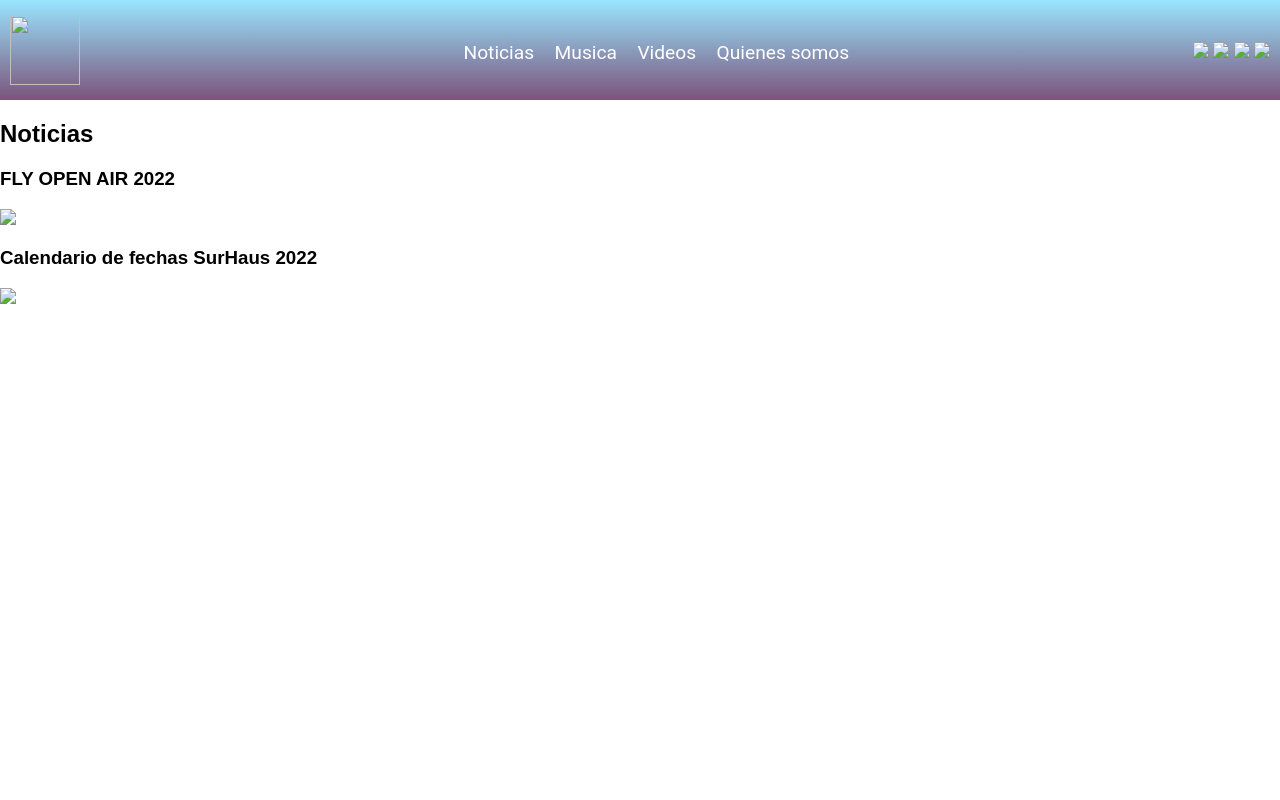
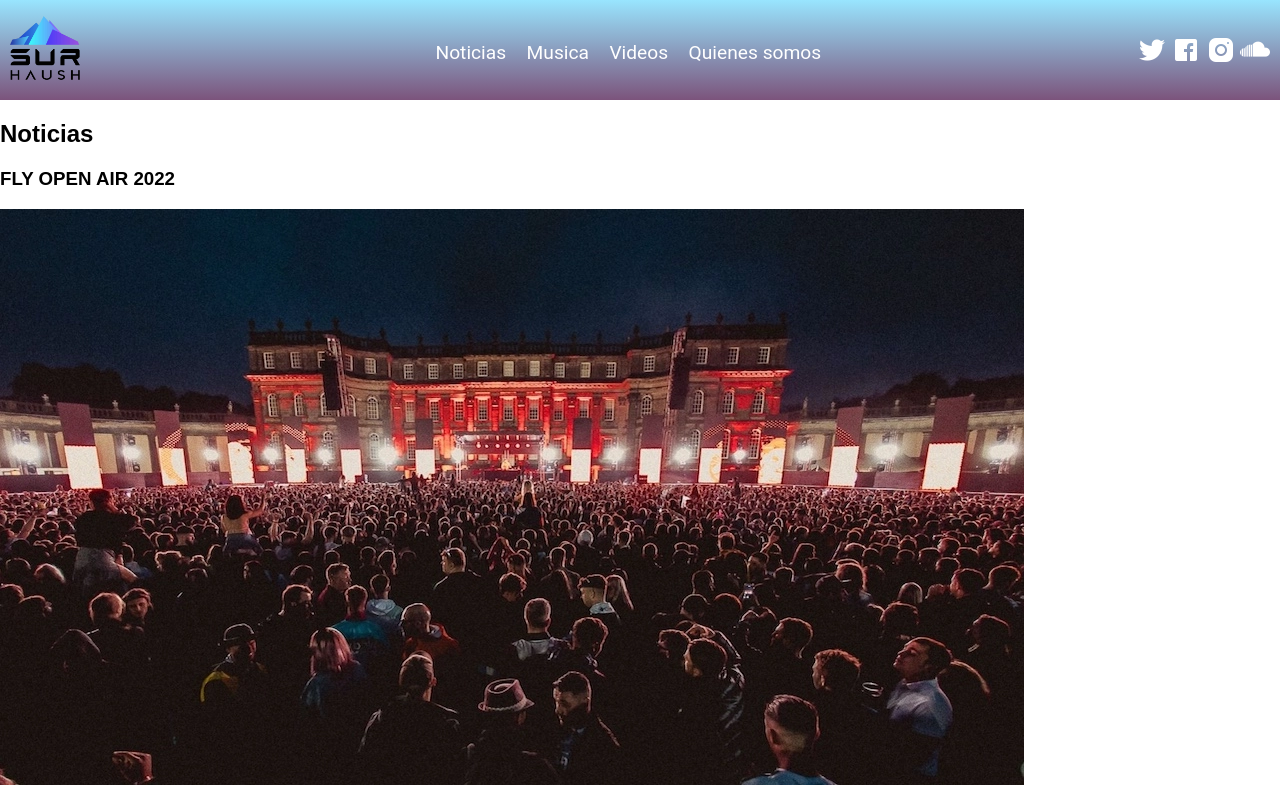
Before and after one commit to felaqt/trabajo4_MatiasAlb, a plain HTML site: page views/noticias.html in a window 1280 px wide. Shown: the top 800 px of the page. Drawn offline with Linux system fonts and the light colour scheme.

Commit message:
correccion html de noticias

```diff
--- a/views/noticias.html
+++ b/views/noticias.html
@@ -11,7 +11,7 @@
 
         <div class="navbar">
 
-        	<a href="../index.html" class="logo"><img src="../meida/SurHaus_Logo.png"></a>
+        	<a href="../index.html" class="logo"><img src="../media/SurHaus_Logo.png"></a>
 
        		<ul>
         		<li><a href="../views/noticias.html">Noticias</a></li>
@@ -20,10 +20,10 @@
             	<li><a href="../views/QuienesSomos.html">Quienes somos</a></li>
        	 	</ul>
        	 	<div class="redes">
-				<a href="#" class="linksocial"><img src="../meida/twitter.png"></a>
-				<a href="#" class="linksocial"><img src="../meida/face.png" ></a>
-				<a href="#" class="linksocial"><img src="../meida/insta.png"></a>
-				<a href="#" class="linksocial"><img src="../meida/soundcloud.png"></a>
+				<a href="#" class="linksocial"><img src="../media/twitter.png"></a>
+				<a href="#" class="linksocial"><img src="../media/face.png" ></a>
+				<a href="#" class="linksocial"><img src="../media/insta.png"></a>
+				<a href="#" class="linksocial"><img src="../media/soundcloud.png"></a>
 		</div>
 
         </div>
@@ -34,16 +34,16 @@
 		<section class="noticia1">
 		<h1 class="title">Noticias</h1>
 		<h3>FLY OPEN AIR 2022</h3>
-		<a href="../views/FLY-O-A.html"><img src="../meida/fly-open-air.jpg"></a>
+		<a href="../views/FLY-O-A.html"><img src="../media/fly-open-air.jpg"></a>
 	</section>
 	<section class="noticia2">
 		<h3>Calendario de fechas SurHaus 2022</h3>
-		<a href="#"><img src="../meida/fechas-2022.jpg"></a>
+		<a href="#"><img src="../media/fechas-2022.jpg"></a>
 	</section>
 	</div>
 	<footer>
 		<div class="footer">
-			<a href="index.html" class="logo"><img src="../meida/SurHaus_Logo.png"></a>
+			<a href="index.html" class="logo"><img src="../media/SurHaus_Logo.png"></a>
 			<div class="footercontent">
 				<ul>
 					<li><a href="../views/Contacto.html" class="linkfooter">Contacto</a></li>
```
